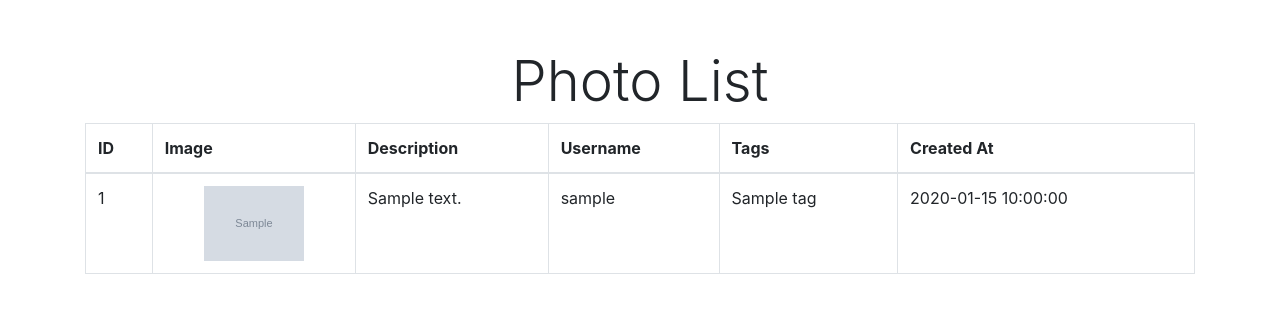
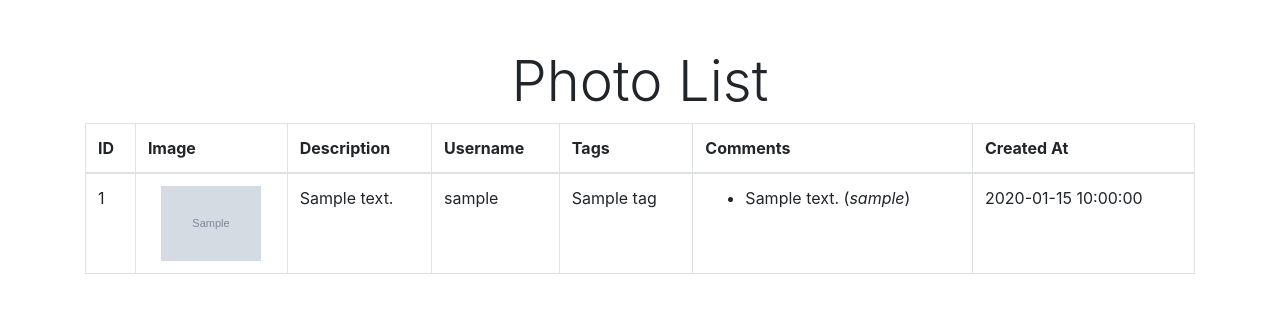
Before and after one commit to sergiokapone/SnapshotExchange, a FastAPI app: template templates/photo_list.html in a window 1280 px wide. Shown: the top 313 px of the page. Run offline with FastAPI, Linux system fonts and the light colour scheme; the template is opened without the code that fills it: most values are stand-ins (such as "Sample title", 1, 10 or a date in 2020); grey boxes marked "Sample" are stand-in pictures; parts of the project's set-up code (start-up, migrations or seed data) failed here and were passed over; some libraries are stand-ins or nearby versions.

Commit message:
add comment in table

```diff
--- a/src/routes/photos.py
+++ b/src/routes/photos.py
@@ -168,6 +168,7 @@ async def get_all_photos(
     for photo in photos:
         user = await repository_users.get_user_by_user_id(photo.user_id, db)
         tags = await repository_photos.get_photo_tags(photo.id, db)
+        comments = await repository_photos.get_photo_comments(photo.id, db)
         username = user.username if user else None
         photos_with_username.append(
             {"id": photo.id,
@@ -175,6 +176,7 @@ async def get_all_photos(
              "description": photo.description,
              "username": username,
              "created_at": photo.created_at,
+             "comments": comments,
              "tags": tags
              },
             )
--- a/templates/photo_list.html
+++ b/templates/photo_list.html
@@ -36,6 +36,7 @@
                     <th>Description</th>
                     <th>Username</th>
                     <th>Tags</th>
+                    <th>Comments</th>
                     <th>Created At</th>
                 </tr>
             </thead>
@@ -52,6 +53,13 @@
                             {{ tag }}
                             {% if not loop.last %}, {% endif %}
                         {% endfor %}
+                    </td>
+                    <td>
+                        <ul>
+                            {% for comment in photo.comments %}
+                            <li>{{ comment.text }} (<i>{{ comment.username }}</i>)</li>
+                            {% endfor %}
+                        </ul>
                     </td>
                     <td>{{ photo.created_at }}</td>
                 </tr>
```
Also changed, not shown: src/repository/photos.py (+18 -0 lines).
